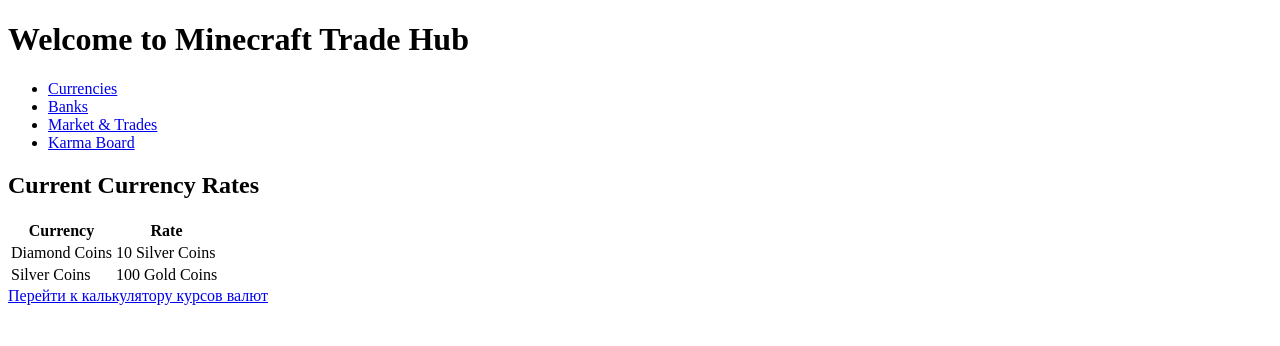
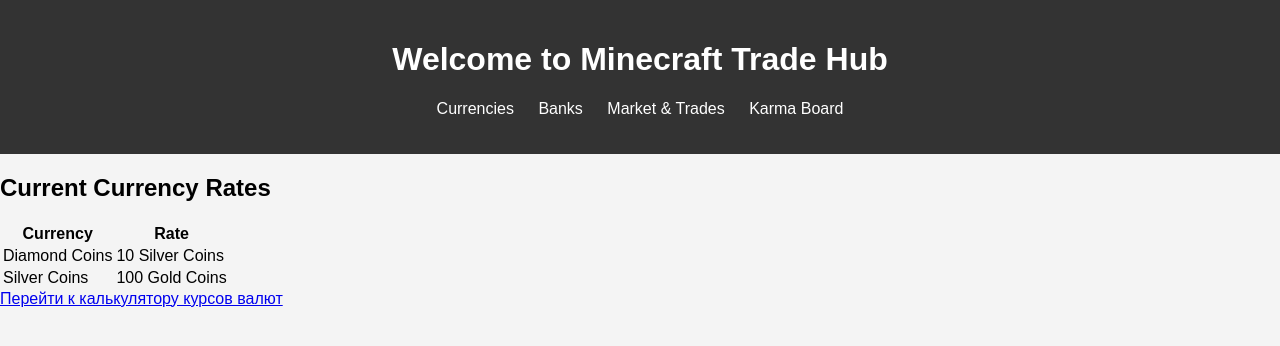
Before and after one commit to PinkiPay1488/lopa, a plain HTML site: page index.html in a window 1280 px wide. Drawn offline with Linux system fonts and the light colour scheme.

Commit message:
Добавлены файлы проекта в репозиторий lopa

```diff
--- a/script.js
+++ b/script.js
@@ -0,0 +1,14 @@
+// script.js
+document.addEventListener("DOMContentLoaded", () => {
+    const rates = {
+        diamond: 10,
+        silver: 100,
+        gold: 1000
+    };
+
+    // Update currency rates every 5 seconds
+    setInterval(() => {
+        console.log("Currency rates updated!");
+        // You can update rates dynamically here
+    }, 5000);
+});
--- a/style.css
+++ b/style.css
@@ -0,0 +1,28 @@
+body {
+    font-family: Arial, sans-serif;
+    margin: 0;
+    padding: 0;
+    background-color: #f4f4f4;
+}
+
+header {
+    background-color: #333;
+    color: #fff;
+    padding: 20px;
+    text-align: center;
+}
+
+nav ul {
+    list-style: none;
+    padding: 0;
+}
+
+nav ul li {
+    display: inline;
+    margin: 0 10px;
+}
+
+nav ul li a {
+    color: #fff;
+    text-decoration: none;
+}
```
Also changed, not shown: currency-converter.html (line endings or trailing spaces).
